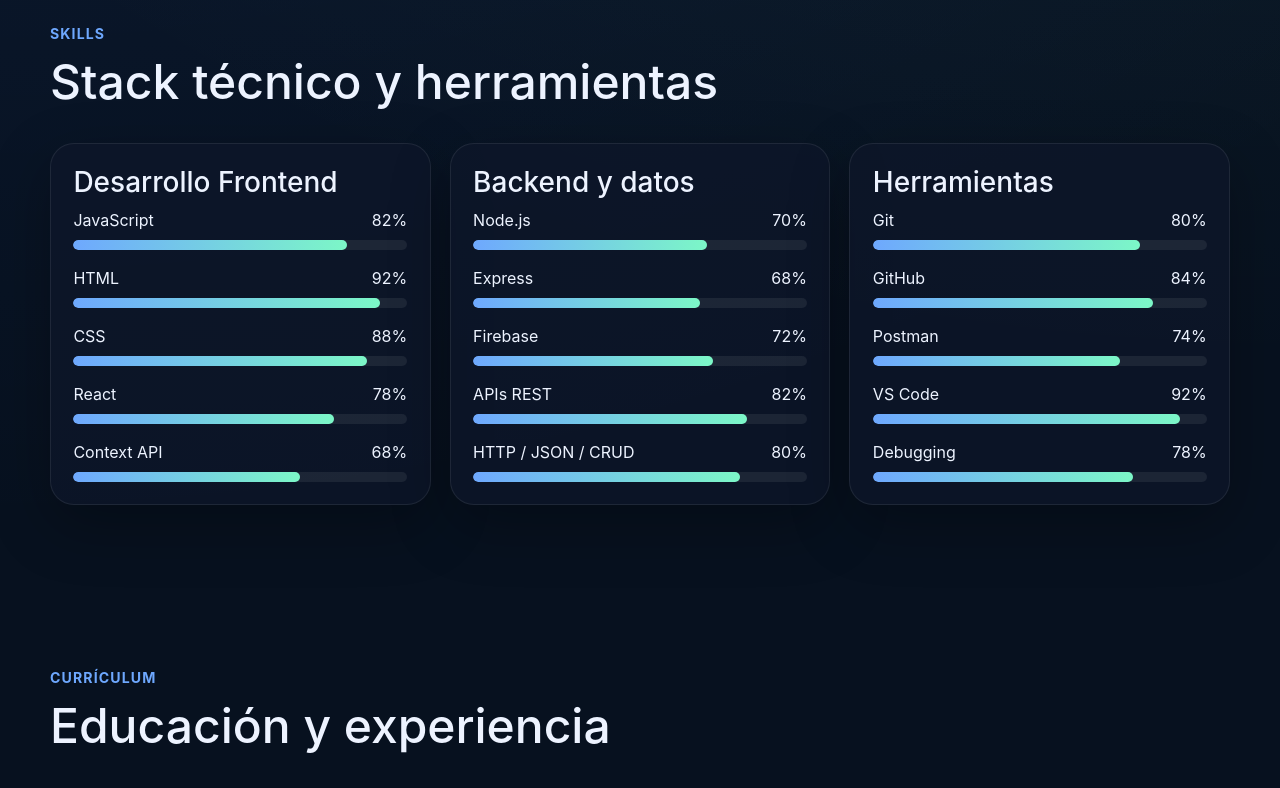
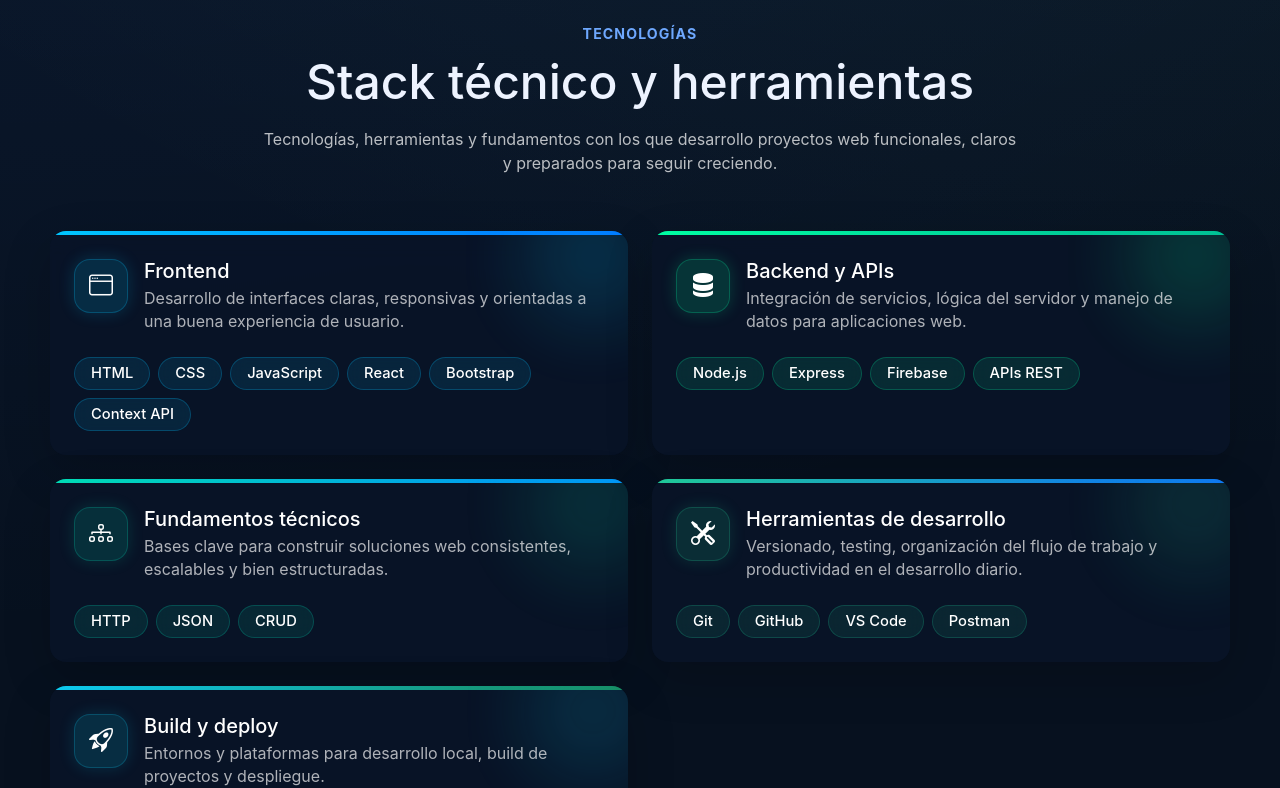
Before and after one commit to estefacamp/portfolio-react-vite, a React (Vite) app: page / in a window 1280 px wide. Shown: the part 1820-2608 px from the top of the page. Built offline with nearby package versions, Linux system fonts and the light colour scheme.

Commit message:
Update portfolio

```diff
--- a/src/App.jsx
+++ b/src/App.jsx
@@ -12,9 +12,12 @@ import {
   profile,
   stats,
   skillGroups,
+  learningNow,
   aboutCards,
   education,
+  training,
   experience,
+  languages,
   projects,
   categories,
 } from "./data/Portfoliodata.js";
--- a/src/components/Skills.jsx
+++ b/src/components/Skills.jsx
@@ -1,36 +1,262 @@
-function Skills({ skillGroups }) {
+function Skills({ skillGroups, learningNow = [] }) {
+  const descriptions = {
+    Frontend:
+      "Desarrollo de interfaces claras, responsivas y orientadas a una buena experiencia de usuario.",
+    "Backend y APIs":
+      "Integración de servicios, lógica del servidor y manejo de datos para aplicaciones web.",
+    "Fundamentos técnicos":
+      "Bases clave para construir soluciones web consistentes, escalables y bien estructuradas.",
+    "Herramientas de desarrollo":
+      "Versionado, testing, organización del flujo de trabajo y productividad en el desarrollo diario.",
+    "Build y deploy":
+      "Entornos y plataformas para desarrollo local, build de proyectos y despliegue.",
+  };
+
+  const themeMap = {
+    Frontend: {
+      bar: "linear-gradient(90deg, #00c6ff, #0072ff)",
+      glow: "rgba(0, 198, 255, 0.18)",
+      chipBg: "rgba(0, 198, 255, 0.10)",
+      chipBorder: "rgba(0, 198, 255, 0.24)",
+      iconBg: "rgba(0, 198, 255, 0.14)",
+    },
+    "Backend y APIs": {
+      bar: "linear-gradient(90deg, #00ffa3, #00b894)",
+      glow: "rgba(0, 255, 163, 0.18)",
+      chipBg: "rgba(0, 255, 163, 0.10)",
+      chipBorder: "rgba(0, 255, 163, 0.22)",
+      iconBg: "rgba(0, 255, 163, 0.14)",
+    },
+    "Fundamentos técnicos": {
+      bar: "linear-gradient(90deg, #00dcb4, #008cff)",
+      glow: "rgba(0, 220, 180, 0.16)",
+      chipBg: "rgba(0, 220, 180, 0.10)",
+      chipBorder: "rgba(0, 220, 180, 0.22)",
+      iconBg: "rgba(0, 220, 180, 0.14)",
+    },
+    "Herramientas de desarrollo": {
+      bar: "linear-gradient(90deg, #20c997, #0d6efd)",
+      glow: "rgba(32, 201, 151, 0.16)",
+      chipBg: "rgba(32, 201, 151, 0.10)",
+      chipBorder: "rgba(32, 201, 151, 0.22)",
+      iconBg: "rgba(32, 201, 151, 0.14)",
+    },
+    "Build y deploy": {
+      bar: "linear-gradient(90deg, #0dcaf0, #198754)",
+      glow: "rgba(13, 202, 240, 0.16)",
+      chipBg: "rgba(13, 202, 240, 0.10)",
+      chipBorder: "rgba(13, 202, 240, 0.22)",
+      iconBg: "rgba(13, 202, 240, 0.14)",
+    },
+  };
+
+  const learningTheme = {
+    bar: "linear-gradient(90deg, #20c997, #0072ff)",
+    glow: "rgba(32, 201, 151, 0.16)",
+    chipBg: "rgba(32, 201, 151, 0.10)",
+    chipBorder: "rgba(32, 201, 151, 0.22)",
+    iconBg: "rgba(32, 201, 151, 0.14)",
+  };
+
   return (
     <section id="skills" className="section-block">
       <div className="container-custom">
-          <div className="section-title reveal">
-            <span>Skills</span>
+        <div className="section-title reveal text-center">
+          <span>Tecnologías</span>
           <h2>Stack técnico y herramientas</h2>
+          <p
+            className="mx-auto mt-3"
+            style={{
+              maxWidth: "760px",
+              color: "rgba(255,255,255,0.72)",
+            }}
+          >
+            Tecnologías, herramientas y fundamentos con los que desarrollo
+            proyectos web funcionales, claros y preparados para seguir creciendo.
+          </p>
         </div>
 
-          <div className="skills-grid">
-            {skillGroups.map((group) => (
-              <div className="glass-card reveal" key={group.title}>
-                <h3>{group.title}</h3>
+        <div className="row g-4 mt-1">
+          {skillGroups.map((group) => {
+            const theme = themeMap[group.title] || learningTheme;
 
-                <div className="skill-list">
-                  {group.skills.map((skill) => (
-                    <div className="skill-item" key={skill.name}>
-                      <div className="skill-head">
-                        <span>{skill.name}</span>
-                        <span>{skill.level}%</span>
+            return (
+              <div className="col-12 col-lg-6 reveal" key={group.title}>
+                <div
+                  className="card border-0 shadow-lg text-white h-100 overflow-hidden rounded-4 position-relative"
+                  style={{
+                    background: "rgba(9, 20, 40, 0.92)",
+                    backdropFilter: "blur(12px)",
+                    WebkitBackdropFilter: "blur(12px)",
+                    boxShadow: `0 18px 45px rgba(0,0,0,0.24), 0 0 24px ${theme.glow}`,
+                  }}
+                >
+                  <div
+                    style={{
+                      height: "4px",
+                      width: "100%",
+                      background: theme.bar,
+                    }}
+                  ></div>
+
+                  <div
+                    className="position-absolute rounded-circle"
+                    style={{
+                      width: "140px",
+                      height: "140px",
+                      top: "-45px",
+                      right: "-35px",
+                      background: theme.glow,
+                      filter: "blur(38px)",
+                      opacity: 0.9,
+                    }}
+                  ></div>
+
+                  <div className="card-body p-4 position-relative">
+                    <div className="d-flex align-items-start gap-3 mb-3">
+                      <div
+                        className="d-flex align-items-center justify-content-center rounded-4 flex-shrink-0"
+                        style={{
+                          width: "54px",
+                          height: "54px",
+                          background: theme.iconBg,
+                          border: `1px solid ${theme.chipBorder}`,
+                          boxShadow: `0 0 16px ${theme.glow}`,
+                        }}
+                      >
+                        <i
+                          className={`${group.icon || "bi bi-code-slash"} fs-4`}
+                        ></i>
                       </div>
 
-                      <div className="skill-bar">
-                        <div
-                          className="skill-progress"
-                          style={{ width: `${skill.level}%` }}
-                        ></div>
+                      <div>
+                        <h3 className="h5 mb-1">{group.title}</h3>
+                        <p
+                          className="mb-0"
+                          style={{
+                            color: "rgba(255,255,255,0.68)",
+                            lineHeight: "1.45",
+                          }}
+                        >
+                          {descriptions[group.title] ||
+                            "Tecnologías aplicadas a mi perfil actual."}
+                        </p>
                       </div>
                     </div>
+
+                    <div className="d-flex flex-wrap gap-2 mt-4">
+                      {group.skills.map((skill, index) => {
+                        const label =
+                          typeof skill === "string" ? skill : skill.name;
+
+                        return (
+                          <span
+                            key={`${group.title}-${label}-${index}`}
+                            className="badge rounded-pill px-3 py-2 fw-medium"
+                            style={{
+                              background: theme.chipBg,
+                              border: `1px solid ${theme.chipBorder}`,
+                              color: "#fff",
+                              fontSize: "0.92rem",
+                              backdropFilter: "blur(8px)",
+                              WebkitBackdropFilter: "blur(8px)",
+                            }}
+                          >
+                            {label}
+                          </span>
+                        );
+                      })}
+                    </div>
+                  </div>
+                </div>
+              </div>
+            );
+          })}
+
+          {learningNow.length > 0 && (
+            <div className="col-12 reveal">
+              <div
+                className="card border-0 shadow-lg text-white overflow-hidden rounded-4 position-relative"
+                style={{
+                  background: "rgba(9, 20, 40, 0.92)",
+                  backdropFilter: "blur(12px)",
+                  WebkitBackdropFilter: "blur(12px)",
+                  boxShadow: `0 18px 45px rgba(0,0,0,0.24), 0 0 24px ${learningTheme.glow}`,
+                }}
+              >
+                <div
+                  style={{
+                    height: "4px",
+                    width: "100%",
+                    background: learningTheme.bar,
+                  }}
+                ></div>
+
+                <div
+                  className="position-absolute rounded-circle"
+                  style={{
+                    width: "140px",
+                    height: "140px",
+                    top: "-45px",
+                    right: "-35px",
+                    background: learningTheme.glow,
+                    filter: "blur(38px)",
+                    opacity: 0.9,
+                  }}
+                ></div>
+
+                <div className="card-body p-4 position-relative">
+                  <div className="d-flex align-items-start gap-3 mb-3">
+                    <div
+                      className="d-flex align-items-center justify-content-center rounded-4 flex-shrink-0"
+                      style={{
+                        width: "54px",
+                        height: "54px",
+                        background: learningTheme.iconBg,
+                        border: `1px solid ${learningTheme.chipBorder}`,
+                        boxShadow: `0 0 16px ${learningTheme.glow}`,
+                      }}
+                    >
+                      <i className="bi bi-mortarboard fs-4"></i>
+                    </div>
+
+                    <div>
+                      <h3 className="h5 mb-1">En formación</h3>
+                      <p
+                        className="mb-0"
+                        style={{
+                          color: "rgba(255,255,255,0.68)",
+                          lineHeight: "1.45",
+                        }}
+                      >
+                        Tecnologías y áreas en las que continúo profundizando
+                        para seguir creciendo profesionalmente.
+                      </p>
+                    </div>
+                  </div>
+
+                  <div className="d-flex flex-wrap gap-2 mt-4">
+                    {learningNow.map((item, index) => (
+                      <span
+                        key={`${item}-${index}`}
+                        className="badge rounded-pill px-3 py-2 fw-medium"
+                        style={{
+                          background: learningTheme.chipBg,
+                          border: `1px solid ${learningTheme.chipBorder}`,
+                          color: "#fff",
+                          fontSize: "0.92rem",
+                          backdropFilter: "blur(8px)",
+                          WebkitBackdropFilter: "blur(8px)",
+                        }}
+                      >
+                        {item}
+                      </span>
                     ))}
                   </div>
                 </div>
-            ))}
+              </div>
+            </div>
+          )}
         </div>
       </div>
     </section>
--- a/src/data/Portfoliodata.js
+++ b/src/data/Portfoliodata.js
@@ -26,36 +26,33 @@ export const profile = {
 
   export const skillGroups = [
     {
-      title: "Desarrollo Frontend",
-      skills: [
-        { name: "JavaScript", level: 82 },
-        { name: "HTML", level: 92 },
-        { name: "CSS", level: 88 },
-        { name: "React", level: 78 },
-        { name: "Context API", level: 68 },
-      ],
+      title: "Frontend",
+      icon: "bi bi-window",
+      skills: ["HTML", "CSS", "JavaScript", "React", "Bootstrap", "Context API"],
     },
     {
-      title: "Backend y datos",
-      skills: [
-        { name: "Node.js", level: 70 },
-        { name: "Express", level: 68 },
-        { name: "Firebase", level: 72 },
-        { name: "APIs REST", level: 82 },
-        { name: "HTTP / JSON / CRUD", level: 80 },
-      ],
+      title: "Backend y APIs",
+      icon: "bi bi-server",
+      skills: ["Node.js", "Express", "Firebase", "APIs REST"],
     },
     {
-      title: "Herramientas",
-      skills: [
-        { name: "Git", level: 80 },
-        { name: "GitHub", level: 84 },
-        { name: "Postman", level: 74 },
-        { name: "VS Code", level: 92 },
-        { name: "Debugging", level: 78 },
-      ],
+      title: "Fundamentos técnicos",
+      icon: "bi bi-diagram-3",
+      skills: ["HTTP", "JSON", "CRUD"],
+    },
+    {
+      title: "Herramientas de desarrollo",
+      icon: "bi bi-tools",
+      skills: ["Git", "GitHub", "VS Code", "Postman"],
+    },
+    {
+      title: "Build y deploy",
+      icon: "bi bi-rocket-takeoff",
+      skills: ["Vite", "Vercel"],
     },
   ];
+
+  export const learningNow = ["Java"];
 
   export const aboutCards = [
     {
```
Lines whose indentation alone changed are shown as unchanged.
